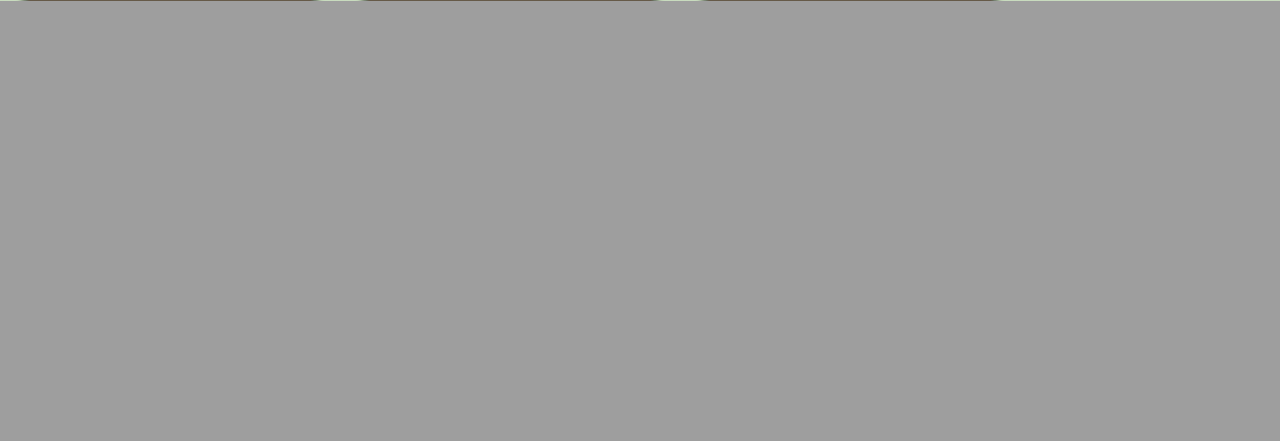
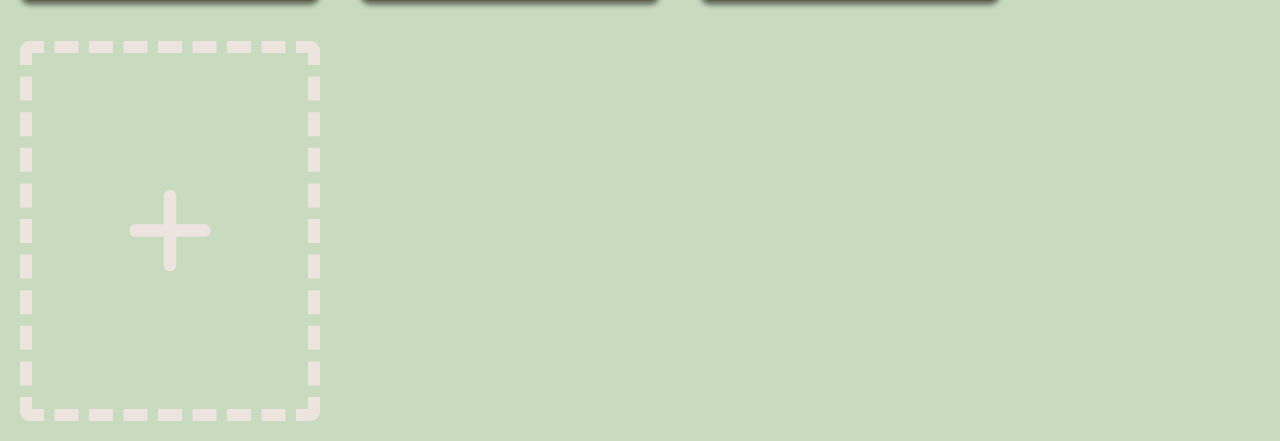
Before and after one commit to JentekUA/CafeRating, a Flask app: page / in a window 1280 px wide. Shown: the part 2919-3360 px from the top of the page. Before the commit the page ends 2920 px from the top, so only its background shows below. Run offline with Flask 2, Linux system fonts and the light colour scheme; data comes from the database, SQL or seed files in the repository.

Commit message:
Add add new cafe button to index page

```diff
--- a/static/css/style.css
+++ b/static/css/style.css
@@ -31,7 +31,7 @@ body {
   color: var(--color-1);
   background-color: var(--color-2);
   width: 100vw;
-  height: 100vh;
+  height: 100%;
   display: flex;
   align-items: flex-start;
   justify-content: flex-start;
@@ -219,3 +219,21 @@ body {
 .hidden-checkbox {
   display: none;
 }
+
+.add-new {
+  display: flex;
+  flex-direction: column;
+  width: 300px;
+  height: 380px;
+  justify-content: center;
+  align-items: center;
+  font-size: 50px;
+  background: transparent;
+  border: 12px dashed var(--color-1);
+  border-radius: 10px;
+  margin: 20px 20px;
+}
+
+.add-new:active {
+  transform: scale(0.98);
+}
--- a/templates/index.html
+++ b/templates/index.html
@@ -192,6 +192,9 @@
       </div>
     </div>
     {% endfor %}
+    <div class="add-new">
+      <i class="fa-solid fa-plus fa-2xl"></i>
+    </div>
     <script src="{{url_for('static', filename='js/script.js')}}"></script>
   </body>
 </html>
```
